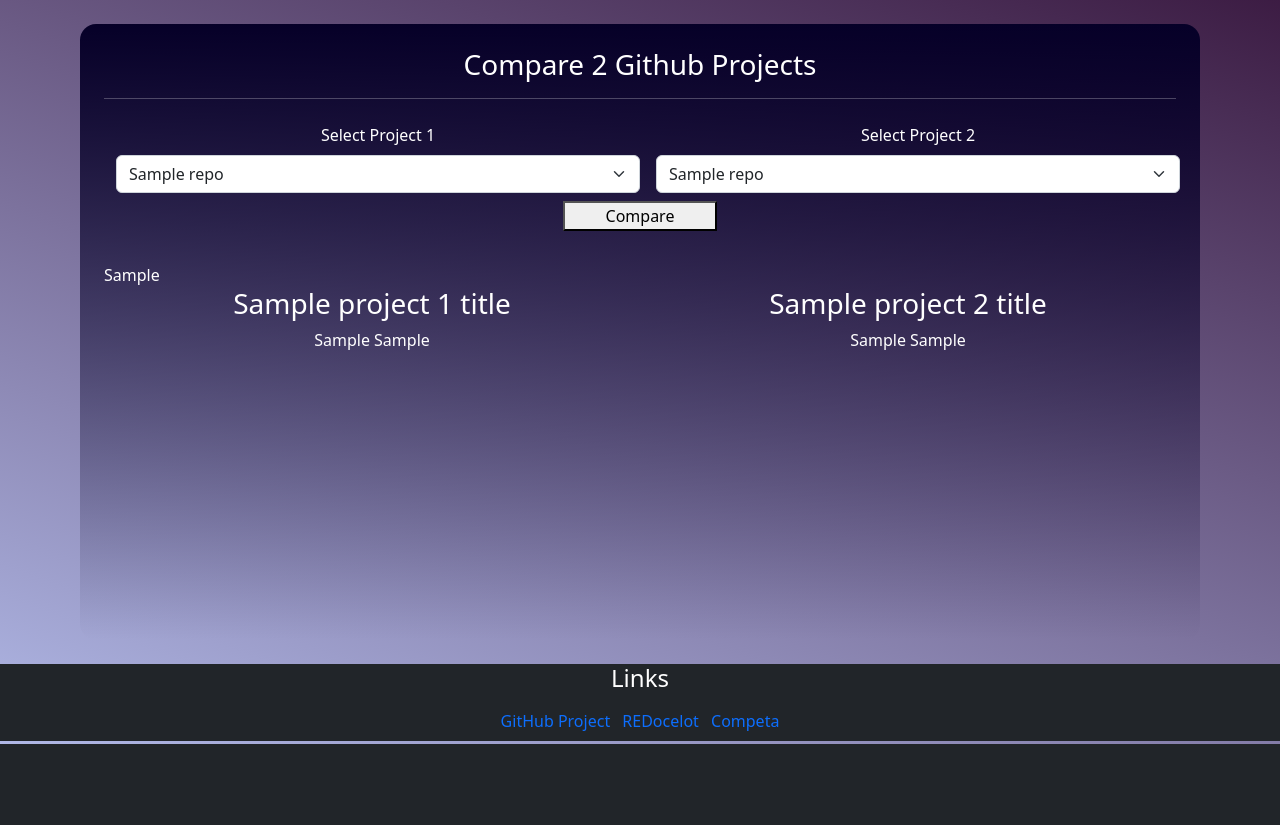
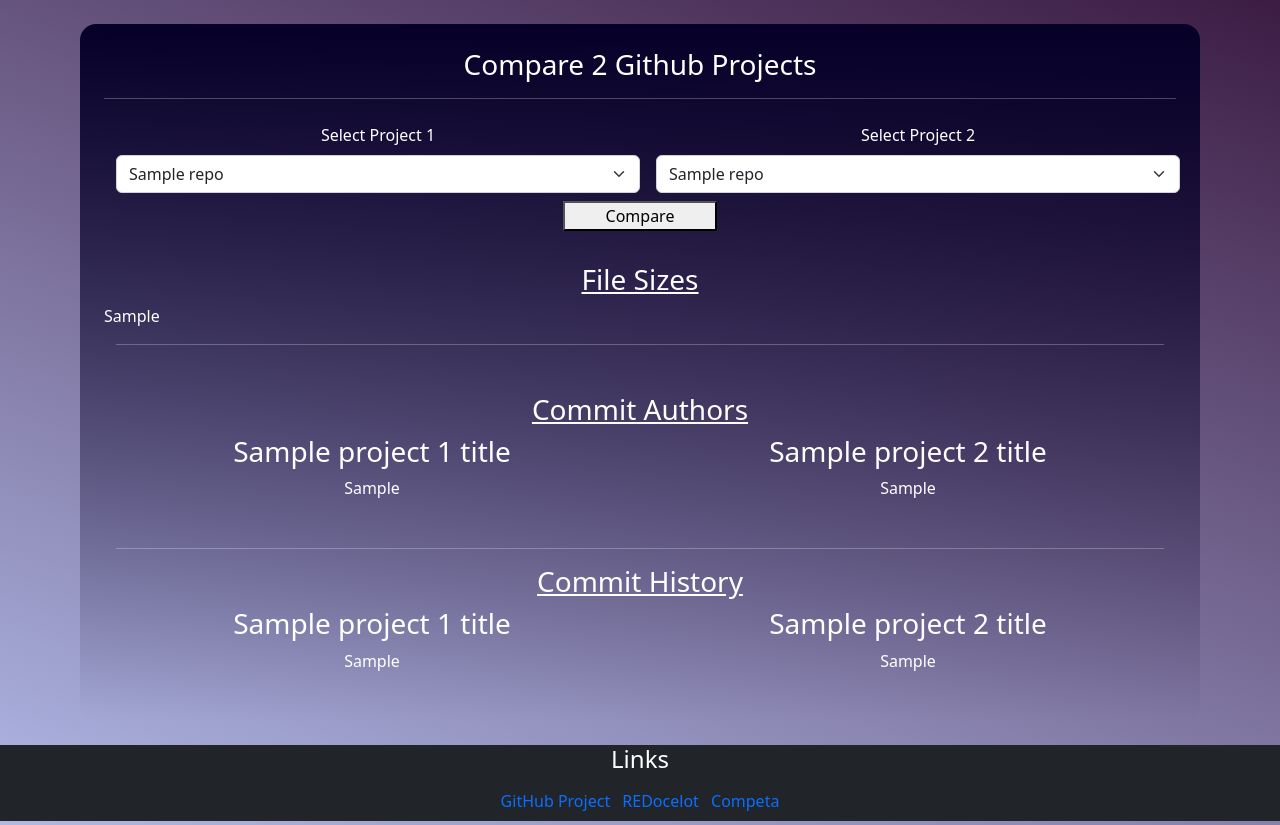
Before and after one commit to prosk8tr/hackcamp-2024, a Flask app: template fish/templates/comparison.html in a window 1280 px wide. Shown: the part 56-881 px from the top of the page. Before the commit the page ends 800 px from the top, so only its background shows below. Run offline with Flask 3, Linux system fonts and the light colour scheme; the template is opened without the code that fills it: most values are stand-ins (such as "Sample title", 1, 10 or a date in 2020); parts of the project's set-up code (start-up, migrations or seed data) failed here and were passed over.

Commit message:
Added labels to graphs. Changed the colour of the second repository bars on the comparisons page. added horizontal rules between graphs and titles to each one.

```diff
--- a/fish/requirements.txt
+++ b/fish/requirements.txt
@@ -4,3 +4,4 @@ psycopg
 pandas
 plotly
 plotly.express
+numpy
--- a/fish/templates/comparison.html
+++ b/fish/templates/comparison.html
@@ -47,23 +47,40 @@ Comparison
 
 <div class="container my-4">
     <div class="row">
+        <h3><u>File Sizes</u></h3>
         {{bar_graph|safe}}
     </div>
-    <div class="row">
+    <hr>
+    <div class="row my-5">
+        <h3><u>Commit Authors</u></h3>
         <!-- First Column -->
         <div class="col-md-6">
             <!-- Graphs for Project 1 -->
             <h3>{{project_1_title}}</h3>
             {{pie_chart_1|safe}}
-            {{histogram_1|safe}}
         </div>
+
         <!-- Second Column -->
         <div class="col-md-6">
             <!-- Graphs for Project 2 -->
             <h3>{{project_2_title}}</h3>
             {{pie_chart_2|safe}}
+        </div>
+    </div>
+    <hr>
+    <div class = "row">
+        <h3><u>Commit History</u></h3>
+        <div class="col-md-6">
+            <!-- Graphs for Project 1 -->
+            <h3>{{project_1_title}}</h3>
+            {{histogram_1|safe}}
+        </div>
+        <div class="col-md-6">
+            <!-- Graphs for Project 1 -->
+            <h3>{{project_2_title}}</h3>
             {{histogram_2|safe}}
         </div>
+
     </div>
   </div>
 {% endblock %}
--- a/fish/templates/metrics.html
+++ b/fish/templates/metrics.html
@@ -40,8 +40,11 @@
 
         <div class="body-contents metrics-bg">
             <h1>{{repo_data[1]}}</h1>
+            <h4>File Sizes</h4>
             {{bar_graph|safe}}
+            <h4>Commit Authors</h4>
             {{pie_chart|safe}}
+            <h4>Commit History</h4>
             {{histogram|safe}}
         </div>
     </body>
```
Also changed, not shown: fish/models.py (+9 -4 lines).
